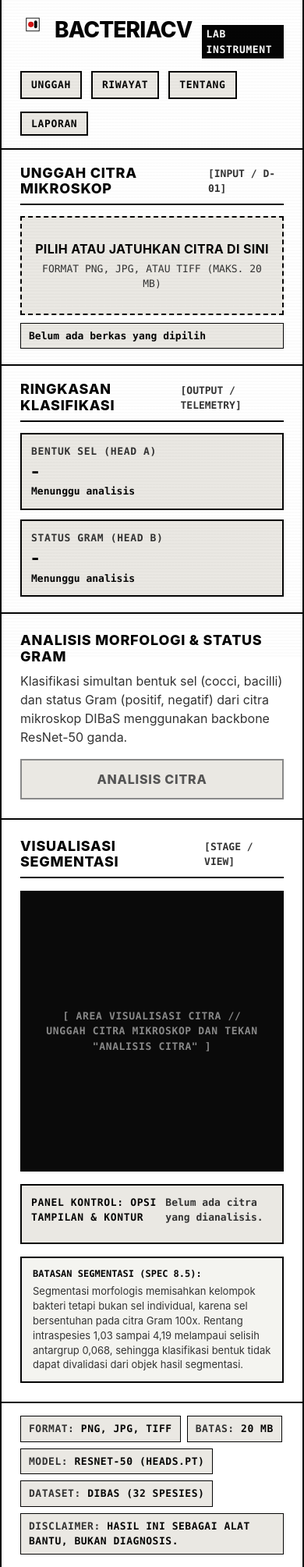
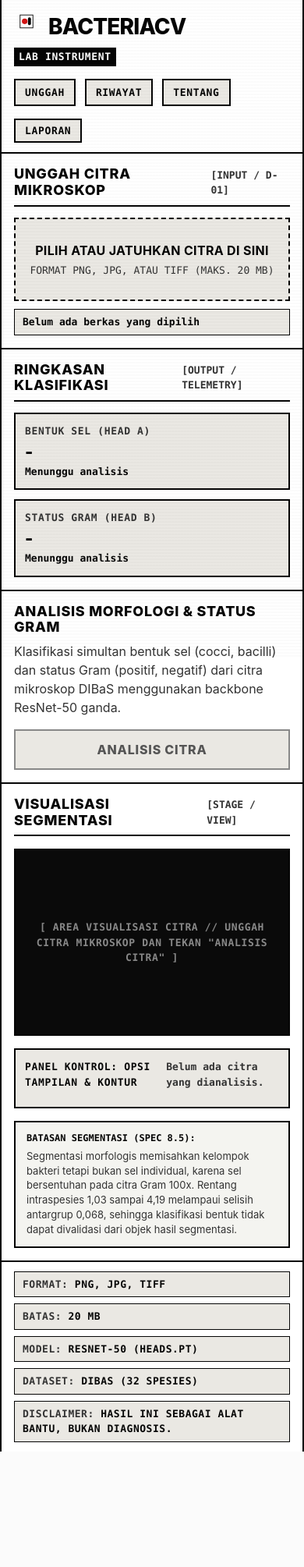
Before and after one commit to alfzilham/BacteriaCV, a FastAPI app: page / in a window 390 px wide. Shown: the whole page at 78% size. After the commit the page ends 1861 px from the top, so only its background shows below. Run offline with FastAPI, Linux system fonts and the light colour scheme; parts of the project's set-up code (start-up, migrations or seed data) failed here and were passed over.

Commit message:
feat: make layout responsive for mobile and tablet
Meta viewport sudah ada sebelumnya dan tidak ditambah lagi.

Breakpoint lama direkonsiliasi ke rencana 640 dan 1024:

  - .top-row-grid runtuh di 860 -> jadi 640, jadi tablet tetap dua kolom
  - .main-content-grid runtuh di 960 -> jadi 640, jadi tablet tetap dua kolom
  - .summary-grid di 520 dibiarkan, tidak termasuk permintaan

Ponsel di bawah 640px: dua area DESIGN.md bagian 4 menjadi satu kolom
bertumpuk, chip footer jadi satu kolom, padding kartu dikecilkan ke 16px,
dan #panel dikunci max-width 100 persen. Tablet 641 sampai 1024px: dua
kolom tetap, pane kiri dikecilkan ke 340px supaya panel visualisasi tidak
tergencet, chip footer dua kolom.

Tinggi layar memakai svh lalu dvh dengan fallback vh pada .layout-wrapper
dan .dialog-panel, karena di iOS tinggi viewport berubah saat bilah URL
bergerak. Urutan itu penting: vh ditulis lebih dulu sehingga peramban
yang tidak mendukung svh/dvh tetap memakai vh.

Ukuran teks tidak dikecilkan di mana pun. Nol font-size di dalam media
query, dan computed style terverifikasi tetap 28/16/18/13px pada 375,
768, dan 1024px sesuai DESIGN.md bagian 3.

.header-brand diberi flex-wrap: wrap karena pada 320px baris logo,
BACTERIACV, dan badge LAB INSTRUMENT meluber 19 piksel dan memaksa
horizontal scroll. Setelah perbaikan tidak ada horizontal scroll pada
375, 768, 1024, maupun 320px.

Citra DIBaS asli 2048x1532 diuji di panel 375px: tergambar 325x243,
masuk di dalam kotak panel, tanpa overflow, dan analisis tetap jalan
(BACILLI, NEGATIF).

Yang tidak berubah: tepat satu img panel, id panel, tabs, dan submit,
semua warna, aturan :focus-visible, serta tetap tanpa build step,
framework, dan bundler.

Catatan untuk pemilik: angka 340px untuk pane kiri di tablet adalah
keputusan proporsi yang perlu dilihat langsung. Angka itu menjaga panel
tetap terbaca pada 768px. Kalau di mata pemilik panel terasa terlalu
sempit, angka itu yang perlu diturunkan, bukan breakpoint-nya.

Co-Authored-By: Claude Opus 4.8 (1M context) <noreply@anthropic.com>

```diff
--- a/app/static/main.css
+++ b/app/static/main.css
@@ -99,6 +99,8 @@
     border-right: var(--border-thick);
     background-color: var(--bg-paper);
     min-height: 100vh;
+    min-height: 100svh;
+    min-height: 100dvh;
     display: flex;
     flex-direction: column;
   }
@@ -118,6 +120,7 @@
   .header-brand {
     display: flex;
     align-items: baseline;
+    flex-wrap: wrap;
     gap: 12px;
   }
 
@@ -185,7 +188,7 @@
     gap: 2px;
   }
 
-  @media (max-width: 860px) {
+  @media (max-width: 640px) {
     .top-row-grid {
       grid-template-columns: 1fr;
     }
@@ -329,7 +332,7 @@
     flex: 1 0 auto;
   }
 
-  @media (max-width: 960px) {
+  @media (max-width: 640px) {
     .main-content-grid {
       grid-template-columns: 1fr;
     }
@@ -633,7 +636,49 @@
     width: 100%;
     padding: 24px;
     max-height: 90vh;
+    max-height: 90svh;
+    max-height: 90dvh;
     overflow-y: auto;
     scrollbar-width: thin;
     scrollbar-color: #050505 #EAE8E3;
   }
+
+  /* RESPONSIVE: PONSEL (<640) dan TABLET (641-1024) */
+
+  /* Ponsel: satu kolom, chip jadi satu kolom, padding kartu dikecilkan.
+     Ukuran teks sengaja tidak dikecilkan; DESIGN.md bagian 3 jadi acuan. */
+  @media (max-width: 640px) {
+    header.site-header { padding: 12px 16px; }
+    footer.site-footer { padding: 12px 16px; }
+
+    .card { padding: 16px; }
+    .main-left-pane { padding: 16px; }
+    .main-right-pane { padding: 16px; }
+
+    .chip-container {
+      display: grid;
+      grid-template-columns: 1fr;
+    }
+
+    /* Citra DIBaS 2048x1532 tidak boleh meluber dari panel. */
+    .visual-viewport { min-height: 240px; }
+    #panel {
+      max-width: 100%;
+      height: auto;
+    }
+  }
+
+  /* Tablet: dua kolom tetap, hanya proporsinya. Pane kiri dikecilkan supaya
+     panel visualisasi tidak tergencet, panel memakai sisa lebar. */
+  @media (min-width: 641px) and (max-width: 1024px) {
+    .main-content-grid {
+      grid-template-columns: 340px 1fr;
+    }
+
+    .chip-container {
+      display: grid;
+      grid-template-columns: 1fr 1fr;
+    }
+
+    .visual-viewport { min-height: 320px; }
+  }
```
